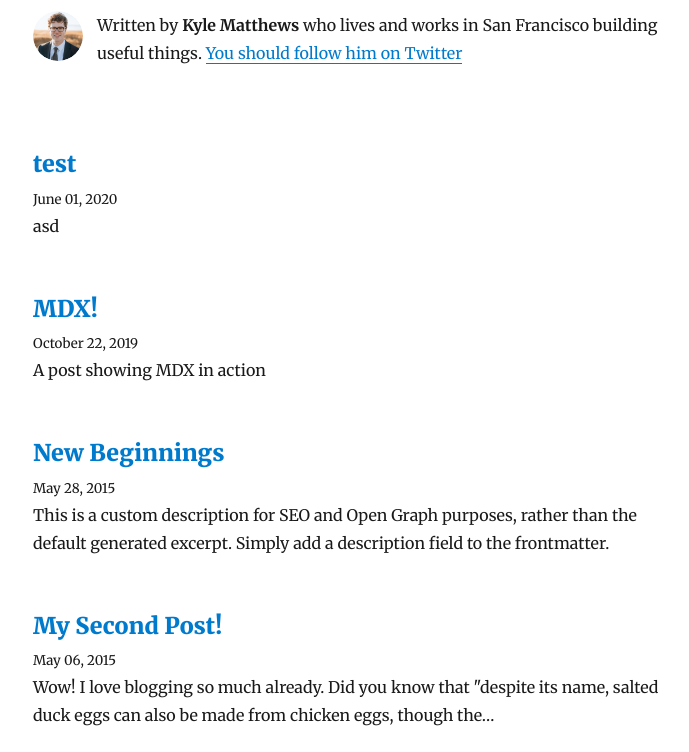
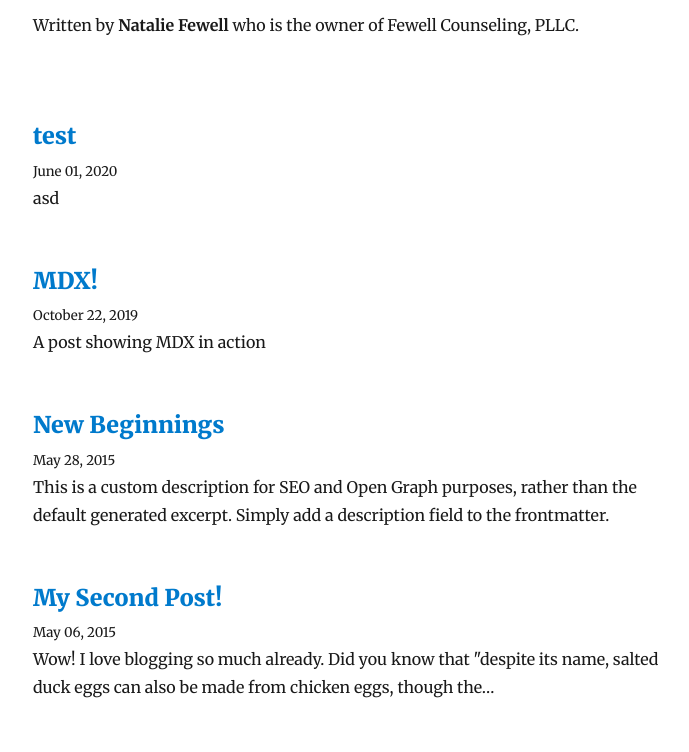
Before and after one commit to TheGreatAxios/fewell-blog, a Gatsby site: page /blog in a window 1280 px wide. Shown: the part 84-836 px from the top of the page, without its empty margins (292-981 px from the left). Built offline with nearby package versions, Linux system fonts and the light colour scheme; Gatsby itself is replaced by a stand-in of ours; some packages are replaced by stand-ins of ours.

Commit message:
Updates to Site Location, and Blog Bio

```diff
--- a/gatsby-config.js
+++ b/gatsby-config.js
@@ -1,10 +1,10 @@
 module.exports = {
   siteMetadata: {
     // edit below
-    title: `Gatsby Starter Personal Blog`,
-    author: `Kyle Matthews`,
-    description: `A starter personal blog with styled components, dark mode, and Netlify CMS.`,
-    siteUrl: `https://gatsby-starter-blog-demo.netlify.com/`,
+    title: `Fewell Counseling, PLLC Blog`,
+    author: `Natalie Fewell`,
+    description: `The blog for Natalie Fewell's, Fewell Counseling, PLLC`,
+    siteUrl: `https://awesome-varahamihira-69f1a9.netlify.app`,
     social: {
       twitter: `kylemathews`,
     },
@@ -72,7 +72,7 @@ module.exports = {
       options: {
         name: `Gatsby Starter Blog`,
         short_name: `GatsbyJS`,
-        start_url: `/`,
+        start_url: `/blog`,
         background_color: `#ffffff`,
         theme_color: `#663399`,
         display: `minimal-ui`,
--- a/src/components/bio.js
+++ b/src/components/bio.js
@@ -20,26 +20,21 @@ function Bio() {
         const { author, social } = data.site.siteMetadata
         return (
           <Container>
-            <Image
-              fixed={data.avatar.childImageSharp.fixed}
-              alt={author}
-              style={{
-                marginRight: rhythm(1 / 2),
-                marginBottom: 0,
-                minWidth: 50,
-                borderRadius: `100%`,
-              }}
-              imgStyle={{
-                borderRadius: `50%`,
-              }}
-            />
+            {/* <Image */}
+            {/*   fixed={data.avatar.childImageSharp.fixed} */}
+            {/*   alt={author} */}
+            {/*   style={{ */}
+            {/*     marginRight: rhythm(1 / 2), */}
+            {/*     marginBottom: 0, */}
+            {/*     minWidth: 50, */}
+            {/*     borderRadius: `100%`, */}
+            {/*   }} */}
+            {/*   imgStyle={{ */}
+            {/*     borderRadius: `50%`, */}
+            {/*   }} */}
+            {/* /> */}
             <p>
-              Written by <strong>{author}</strong> who lives and works in San
-              Francisco building useful things.
-              {` `}
-              <a href={`https://twitter.com/${social.twitter}`}>
-                You should follow him on Twitter
-              </a>
+              Written by <strong>{author}</strong> who is the owner of Fewell Counseling, PLLC.
             </p>
           </Container>
         )
```
